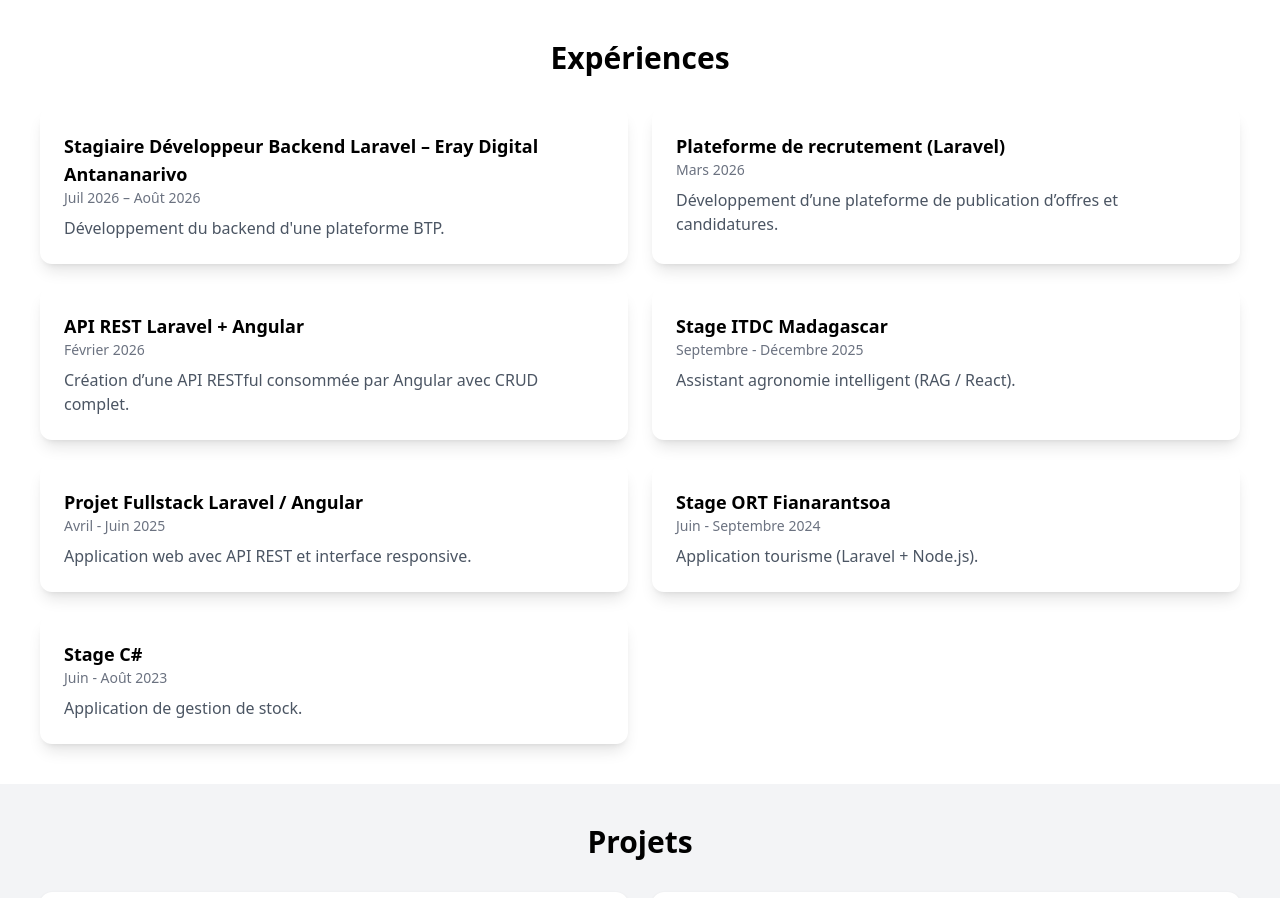
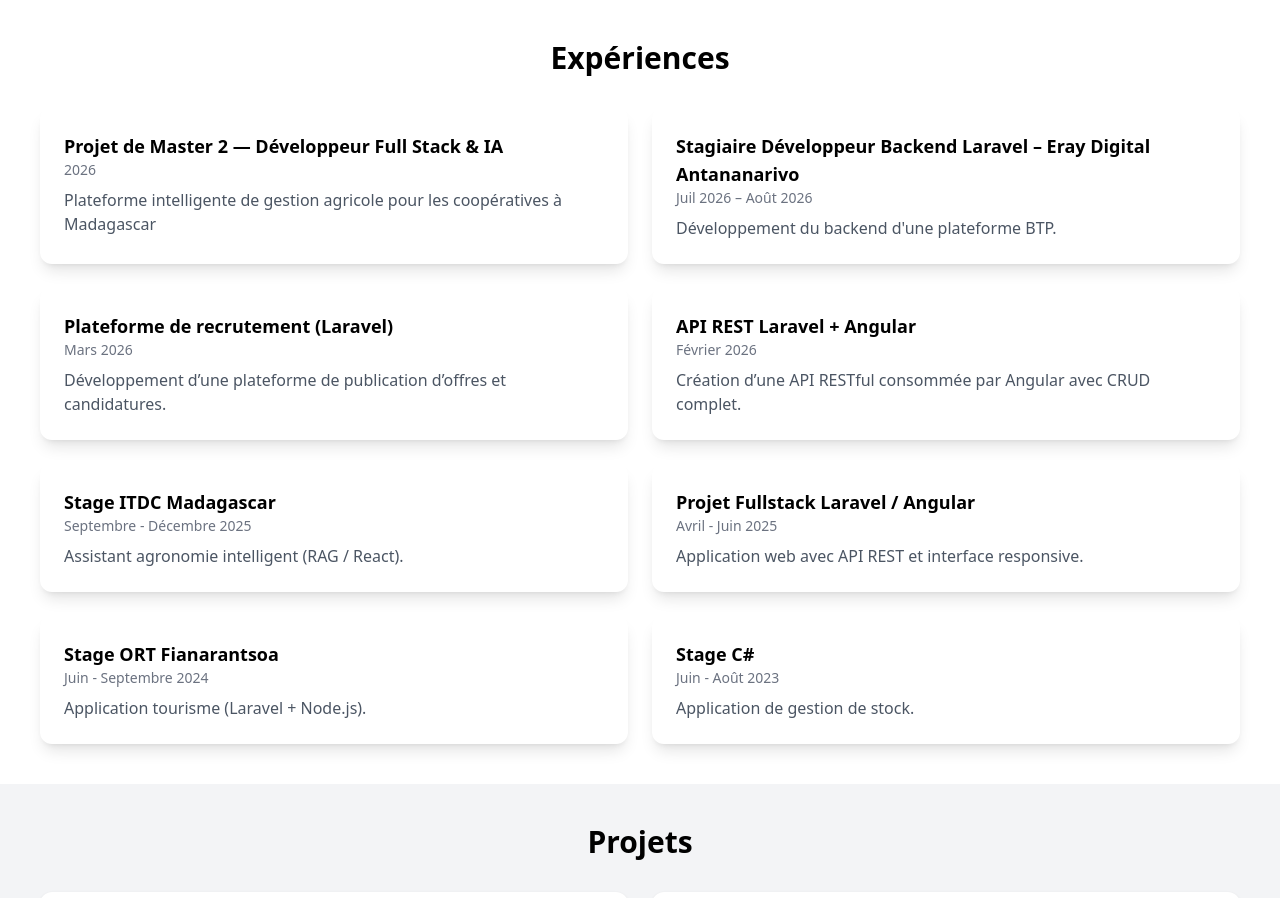
Before and after one commit to silasyherinirina/portfolio, a React (Vite) app: page / in a window 1280 px wide. Shown: the part 980-1878 px from the top of the page. Built offline with nearby package versions, Linux system fonts and the light colour scheme.

Commit message:
Update Experience.jsx

```diff
--- a/src/components/Experience.jsx
+++ b/src/components/Experience.jsx
@@ -1,5 +1,10 @@
 export default function Experience() {
     const experiences = [
+        {
+            title: "Projet de Master 2 — Développeur Full Stack & IA",
+            date: "2026",
+            desc: " Plateforme intelligente de gestion agricole pour les coopératives à Madagascar",
+        },
         {
             title: "Stagiaire Développeur Backend Laravel – Eray Digital Antananarivo",
             date: "Juil 2026 – Août 2026",
```
